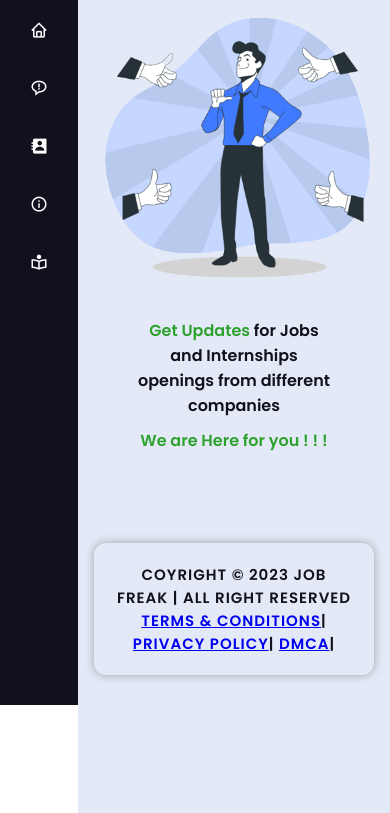
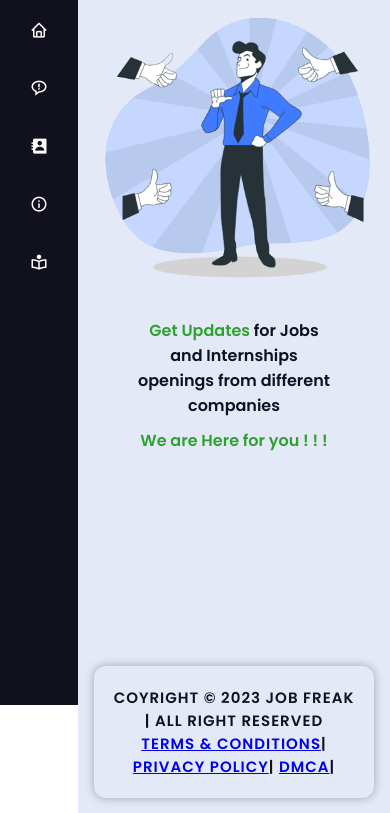
Before and after one commit to TheHimanshuDixit/JobFreak, a plain HTML site: page index.html in a window 390 px wide. Shown: the part 139-952 px from the top of the page. Drawn offline with nearby package versions, Linux system fonts and the light colour scheme.

Commit message:
some style bug fixes

```diff
--- a/style.css
+++ b/style.css
@@ -277,7 +277,6 @@
     align-items: center;
     align-items: center;
     margin-top: 50px;
-    margin-bottom: 90px;
 }
 
 .pc1 {
@@ -311,7 +310,6 @@
     width: 70%;
     margin: auto;
     margin-top: 50px;
-    height: 62vh;
     text-align: center;
 }
 
@@ -319,7 +317,6 @@
     .aboutcontent {
         font-size: 15px;
         width: 90%;
-        height: 75vh;
     }
 }
 
@@ -394,7 +391,6 @@
 
 .infocontent {
     text-align: center;
-    height: 62vh;
     width: 70%;
     margin: auto;
     margin-top: 50px;
@@ -431,7 +427,6 @@
     margin: auto;
     width: 60%;
     margin-top: 2rem;
-    height: 65vh;
 }
 
 .guideh3 {
@@ -461,8 +456,14 @@
 
 
 footer {
+    position: absolute;
+    bottom: 10px;
+    left: 0;
+    right: 0;
+    width: 98%;
     margin-left: 1rem;
     margin-right: 1rem;
+    margin: auto;
     color: #11101D;
     padding: 20px;
     text-align: center;
@@ -513,3 +514,11 @@
         height: 334vw;
     }
 }
+
+
+@media (max-width: 420px) {
+    footer {
+        width: 90%;
+        bottom: 15px;
+    }
+}
```
Also changed, not shown: 1 other file.
